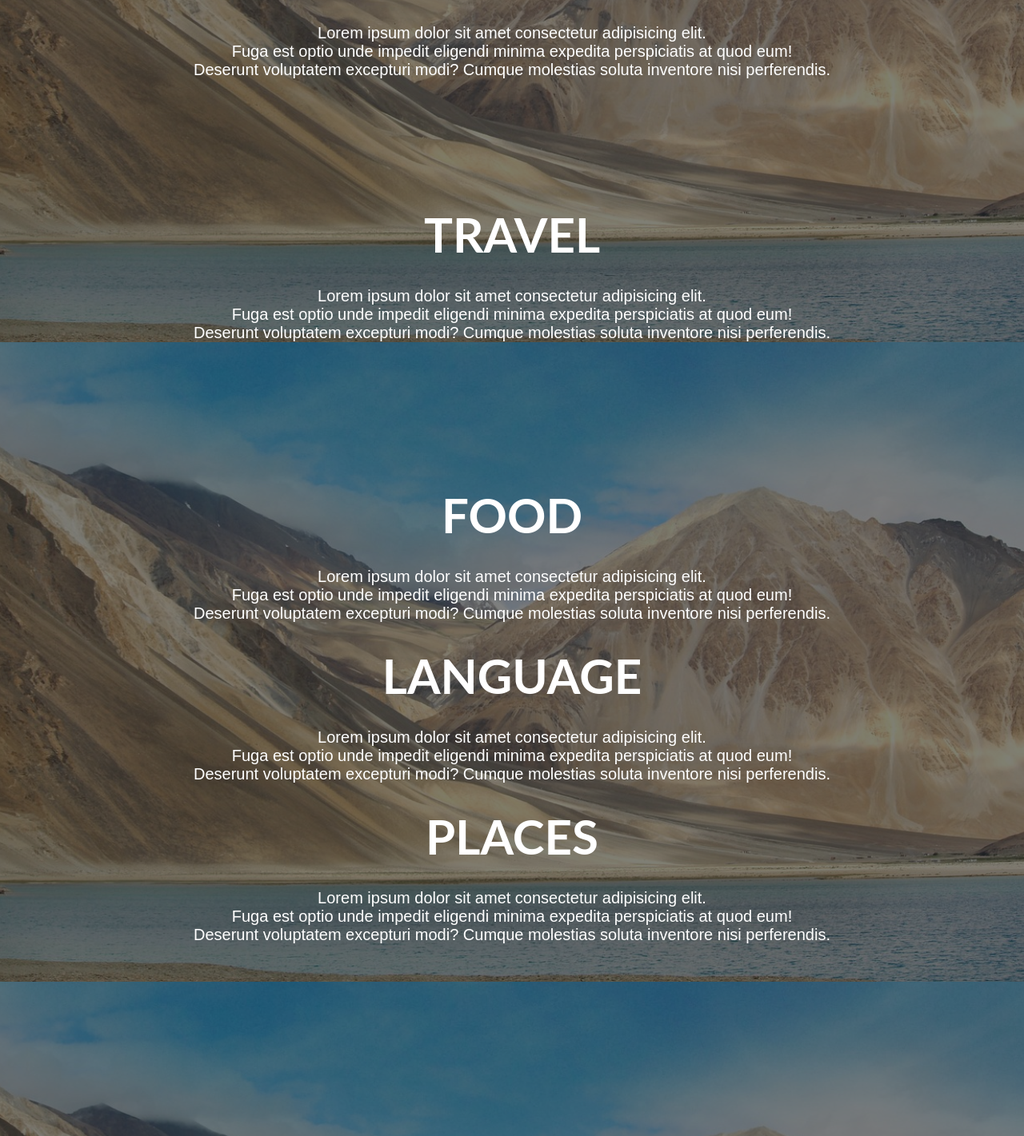
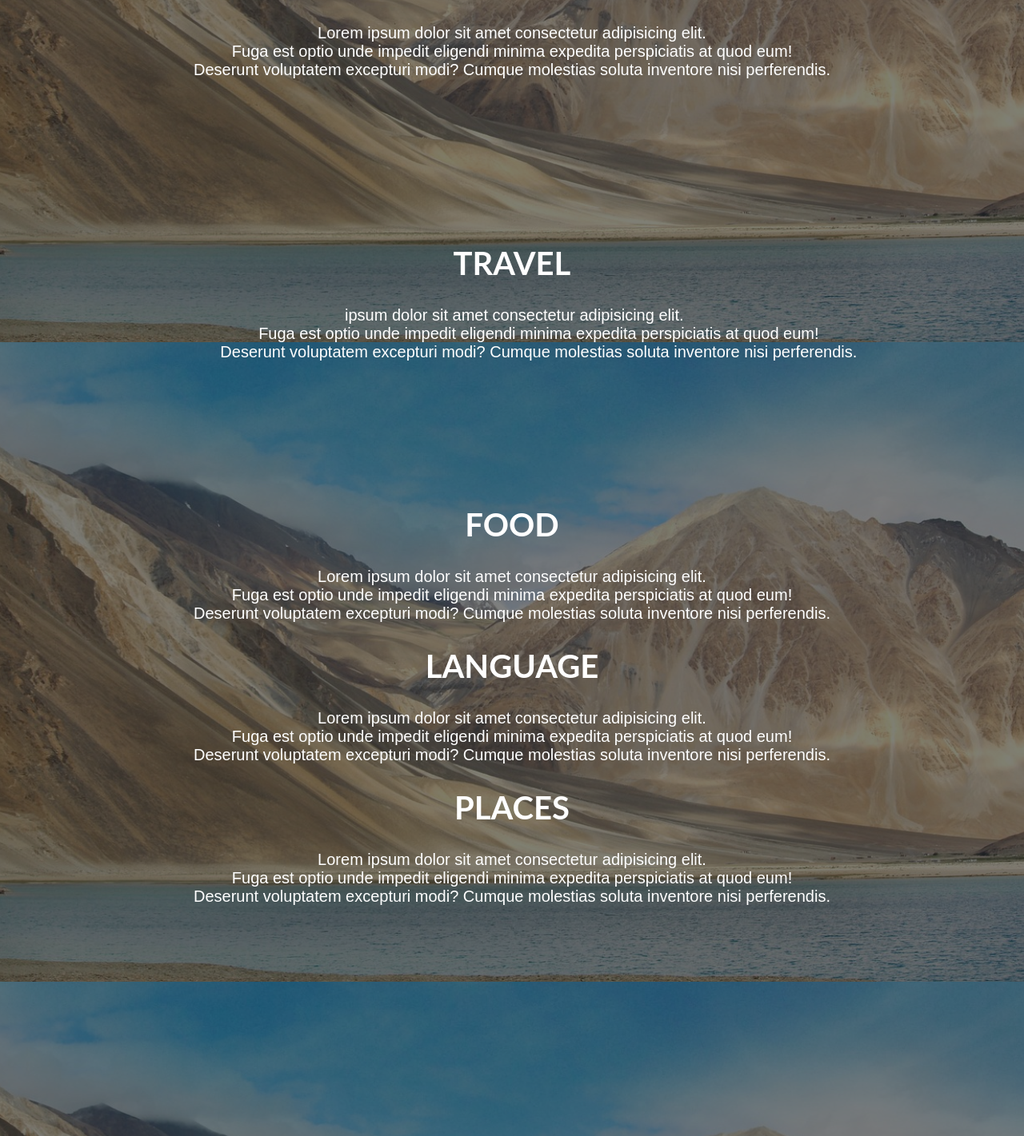
Before and after one commit to 0Tck/inno_23, a Flask app: template templates/onvisit.html in a window 1280 px wide. Shown: the part 372-1793 px from the top of the page at 80% size. Run offline with Flask 3, Linux system fonts and the light colour scheme; the template is opened without the code that fills it, so the values that code supplies are empty.

Commit message:
connected react

```diff
--- a/app.py
+++ b/app.py
@@ -113,6 +113,8 @@ def suggest():
 @app.route('/onvisit', methods=['GET','POST'])
 def onvisit():
     place = request.args.get('place_search', '')
+    if place=='':
+        return render_template('home.html', null='fill it')
     return render_template('onvisit.html',place=place)
 
 @app.route('/search', methods=['GET', 'POST'])
--- a/static/onvisit.css
+++ b/static/onvisit.css
@@ -90,7 +90,7 @@ a{text-decoration: none;}
     font-family: lato;
     font-size: 60px;
 }
-.info p{
+.info pre{
     color: white;
     font-size: 20px;
     font-family: arial;
@@ -102,12 +102,12 @@ a{text-decoration: none;}
     top: 50%;
     transform: translateY(-50%);
 }
-.extra h2{
+.extra h3{
     color:white;
     font-family: lato;
-    font-size: 60px;
+    font-size: 40px;
 }
-.extra p{
+.extra pre{
     color: white;
     font-size: 20px;
     font-family: arial;
--- a/templates/onvisit.html
+++ b/templates/onvisit.html
@@ -28,20 +28,22 @@
     </div>
     <div class="info">
         <h1>{{place}}'s Culture</h1>
-        <p>Lorem ipsum dolor sit amet consectetur adipisicing elit.<br> Fuga est optio unde impedit eligendi minima expedita perspiciatis at quod eum! <br>Deserunt voluptatem excepturi modi? Cumque molestias soluta inventore nisi perferendis.</p>
+        <pre>Lorem ipsum dolor sit amet consectetur adipisicing elit.<br> Fuga est optio unde impedit eligendi minima expedita perspiciatis at quod eum! <br>Deserunt voluptatem excepturi modi? Cumque molestias soluta inventore nisi perferendis.</pre>
     </div>
     <br><br><br><br><br><br><br><br><br><br><br><br>
     <div class="extra">
         <div class="travel" id="travel">
-            <h2>TRAVEL</h2>
-            <p>Lorem ipsum dolor sit amet consectetur adipisicing elit.<br> Fuga est optio unde impedit eligendi minima expedita perspiciatis at quod eum! <br>Deserunt voluptatem excepturi modi? Cumque molestias soluta inventore nisi perferendis.</p>
+            <h3>TRAVEL</h3>
+            <pre> ipsum dolor sit amet consectetur adipisicing elit.
+            Fuga est optio unde impedit eligendi minima expedita perspiciatis at quod eum!
+            Deserunt voluptatem excepturi modi? Cumque molestias soluta inventore nisi perferendis.</pre>
         </div>
-            <h2 id="food">FOOD</h2>
-            <p>Lorem ipsum dolor sit amet consectetur adipisicing elit.<br> Fuga est optio unde impedit eligendi minima expedita perspiciatis at quod eum! <br>Deserunt voluptatem excepturi modi? Cumque molestias soluta inventore nisi perferendis.</p>
-            <h2 id="language">LANGUAGE</h2>
-            <p>Lorem ipsum dolor sit amet consectetur adipisicing elit.<br> Fuga est optio unde impedit eligendi minima expedita perspiciatis at quod eum! <br>Deserunt voluptatem excepturi modi? Cumque molestias soluta inventore nisi perferendis.</p>
-            <h2 id="places">PLACES</h2>
-            <p>Lorem ipsum dolor sit amet consectetur adipisicing elit.<br> Fuga est optio unde impedit eligendi minima expedita perspiciatis at quod eum! <br>Deserunt voluptatem excepturi modi? Cumque molestias soluta inventore nisi perferendis.</p>
+            <h3 id="food">FOOD</h3>
+            <pre>Lorem ipsum dolor sit amet consectetur adipisicing elit.<br> Fuga est optio unde impedit eligendi minima expedita perspiciatis at quod eum! <br>Deserunt voluptatem excepturi modi? Cumque molestias soluta inventore nisi perferendis.</pre>
+            <h3 id="language">LANGUAGE</h3>
+            <pre>Lorem ipsum dolor sit amet consectetur adipisicing elit.<br> Fuga est optio unde impedit eligendi minima expedita perspiciatis at quod eum! <br>Deserunt voluptatem excepturi modi? Cumque molestias soluta inventore nisi perferendis.</pre>
+            <h3 id="places">PLACES</h3>
+            <pre>Lorem ipsum dolor sit amet consectetur adipisicing elit.<br> Fuga est optio unde impedit eligendi minima expedita perspiciatis at quod eum! <br>Deserunt voluptatem excepturi modi? Cumque molestias soluta inventore nisi perferendis.</pre>
     </div>
 </body>
 </html>
```
